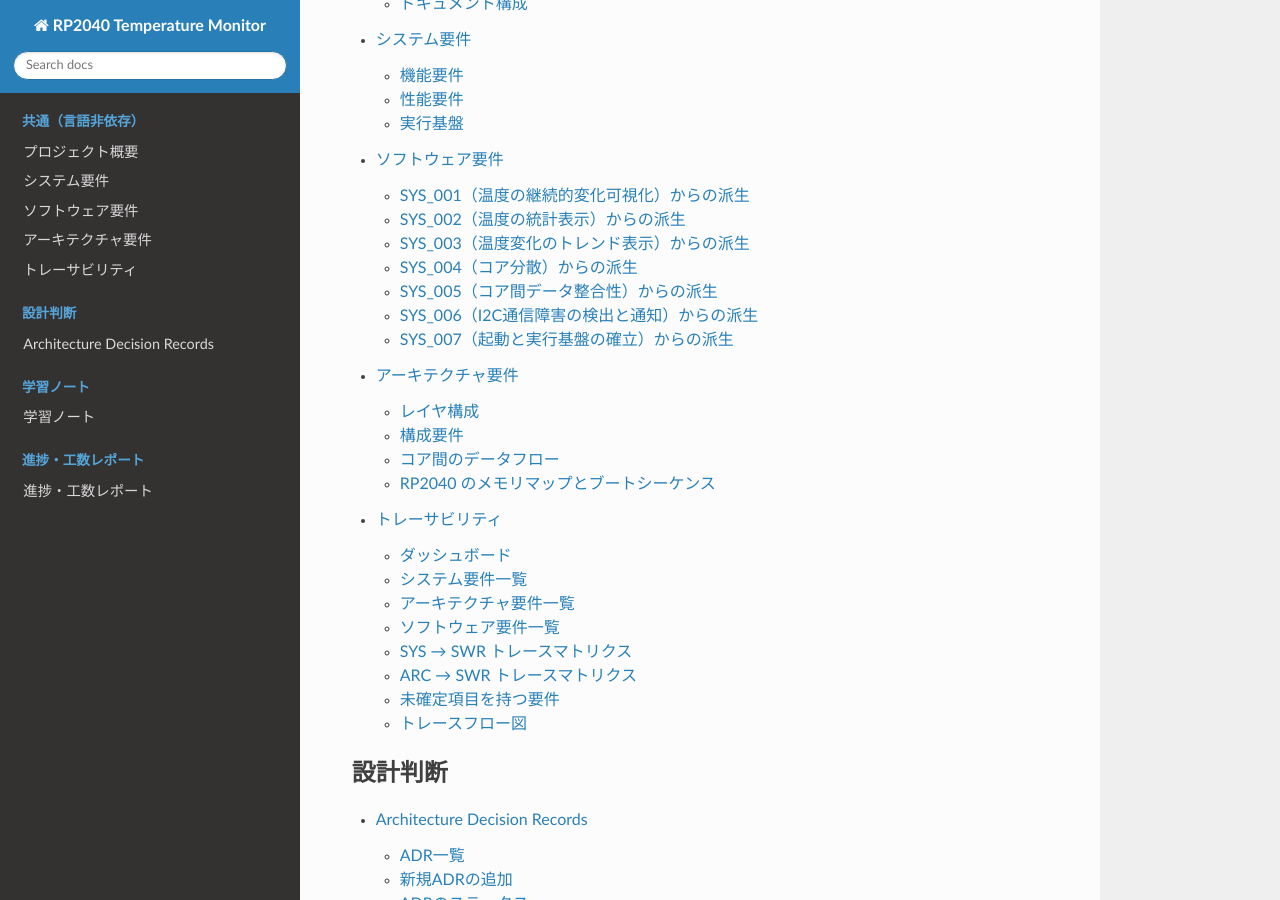
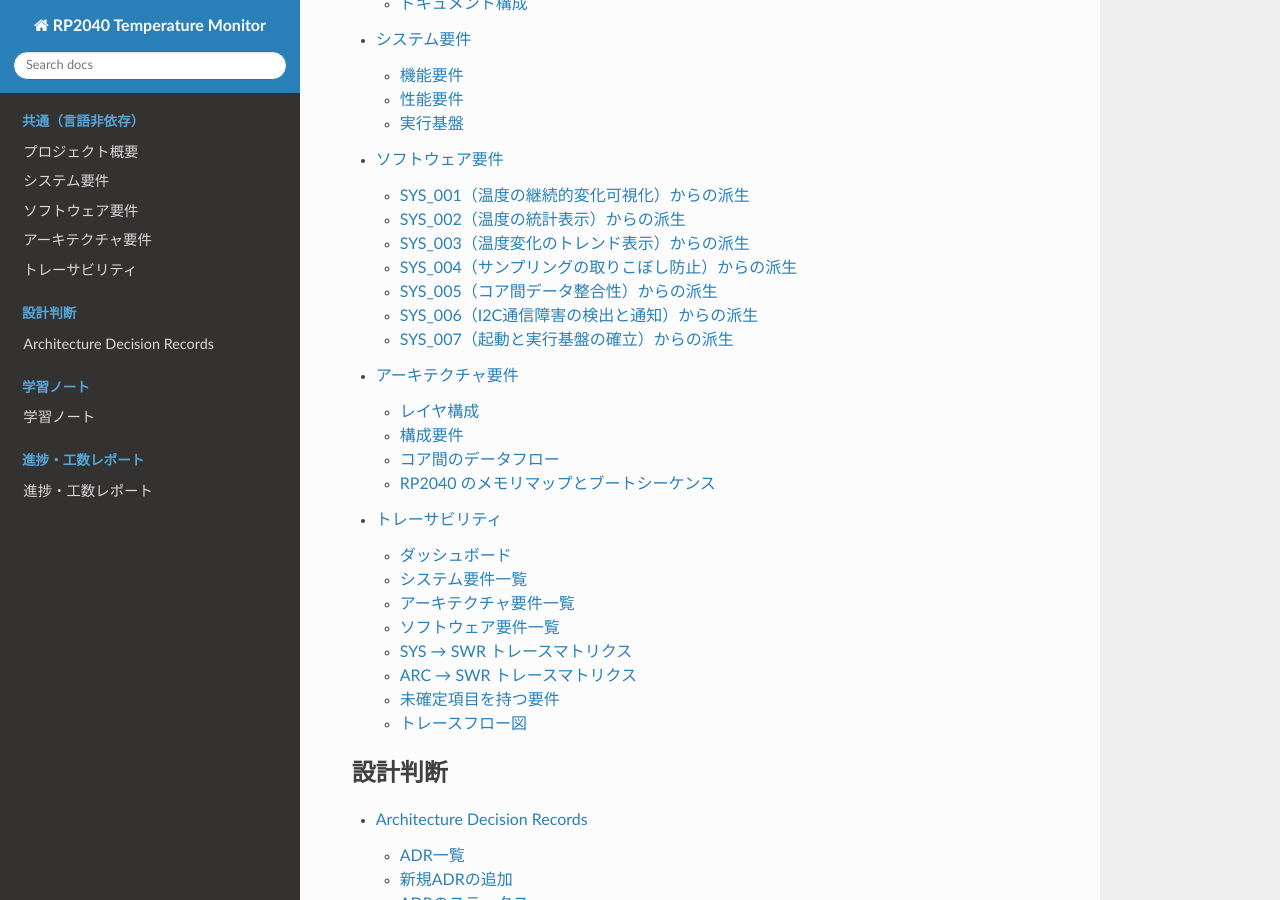
Before and after one commit to harukikiya/rp2040-temp-monitor, a Sphinx documentation site: the page built from docs/index.md, in a window 1280 px wide and 900 px high, scrolled down 503 px. Built offline with Sphinx 7.4.7 and the Read the Docs theme 3.1.0, drawn with Linux system fonts in a browser that asks for light colours.

Commit message:
docs: SWR_002の親にSYS_004を追加し節見出しを更新 (#65)
SYS_004を「サンプリングを取りこぼさないこと」に書き換えた結果、その
子要件（SWR_020・021・024）はいずれもコア起動とメインループの話であり、
取りこぼしが起きないことを直接検証していない。実際に防いでいるのは
SWR_002のCPU介入なしのラップアラウンドのため、親子関係を実態に合わせる。

あわせて#61で変更したSYS_004のタイトルに節見出しを追随させる。

````diff
--- a/docs/common/20_software_requirements.md
+++ b/docs/common/20_software_requirements.md
@@ -224,7 +224,7 @@
 記号はSWR_012の表示フォーマットに組み込まれる。
 ```
 
-## SYS_004（コア分散）からの派生
+## SYS_004（サンプリングの取りこぼし防止）からの派生
 
 ``` {note}
 SWR_18 と SWR_19 は欠番。Core0 と Core1 への責務割り当てはソフトウェア要件ではなく
````
Also changed, not shown: other parts of docs/common/20_software_requirements.md (+1 -1 lines).
